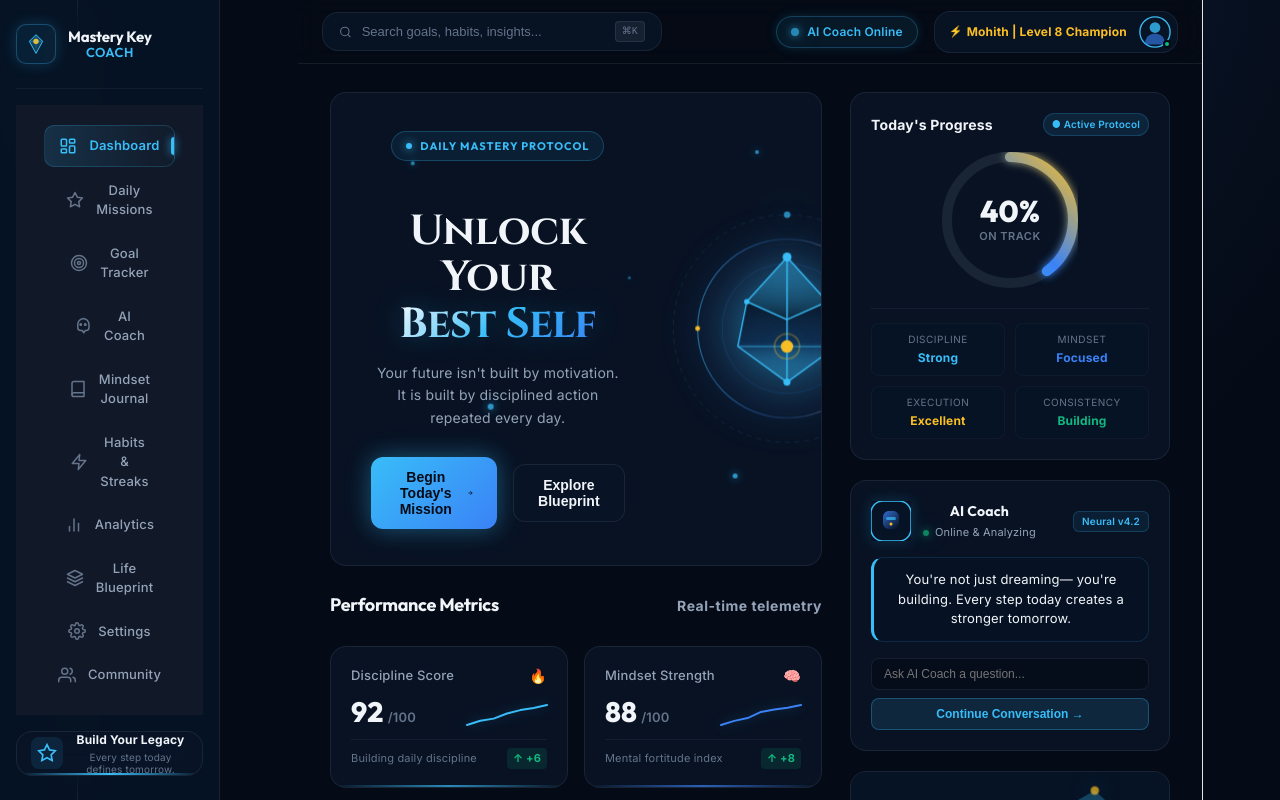
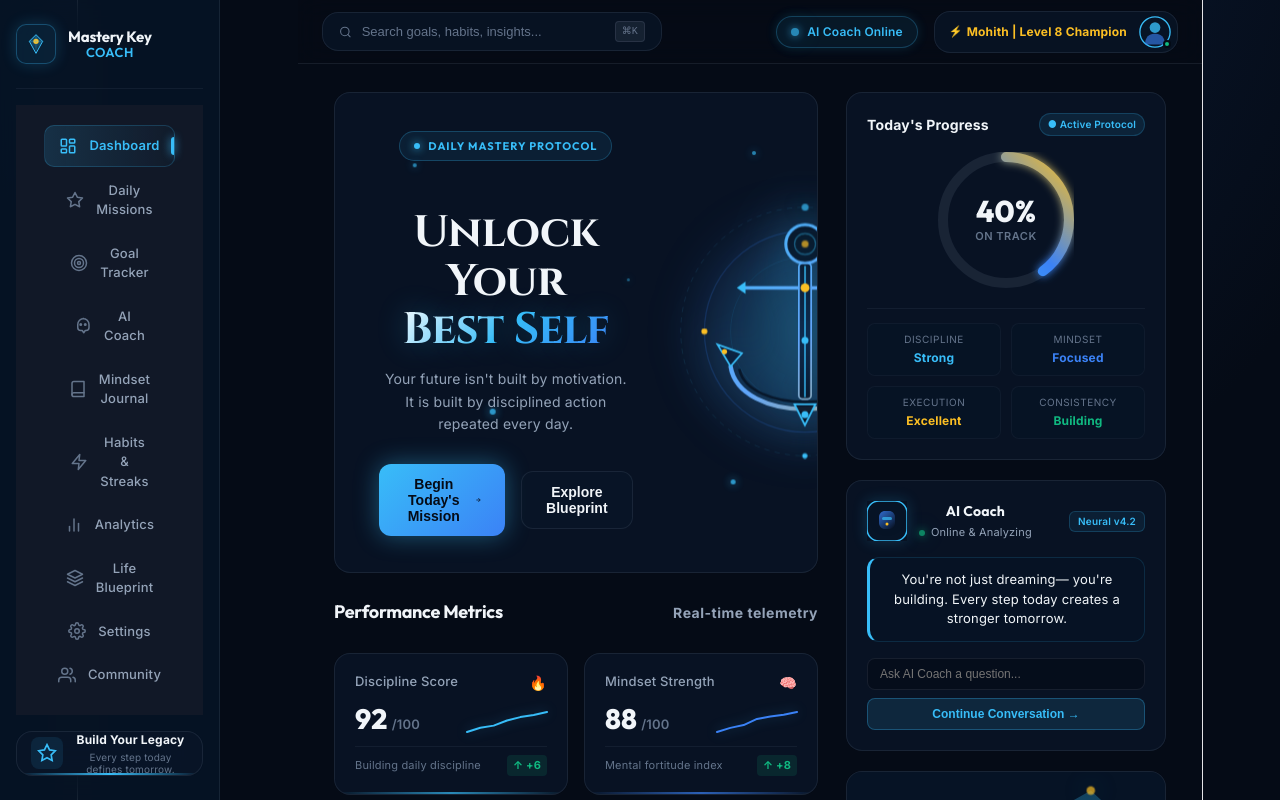
Before and after one commit to mohith21mk/Ai-goal-tracker, a React app in the folder frontend/: page / in a window 1280 px wide. Built offline with nearby package versions, Linux system fonts and the light colour scheme; no server answers; the HTML template or start-up script is replaced by a standard one.

Commit message:
feat: refine dashboard layout and hero anchor

```diff
--- a/frontend/src/components/HeroSection.css
+++ b/frontend/src/components/HeroSection.css
@@ -1,16 +1,17 @@
 .hero-container {
   position: relative;
   width: 100%;
-  padding: 36px 40px;
+  padding: 36px 44px;
   display: flex;
   align-items: center;
   justify-content: space-between;
   gap: 32px;
   border-radius: 24px;
   overflow: hidden;
-  background: radial-gradient(circle at 80% 50%, rgba(56, 189, 248, 0.12) 0%, rgba(7, 20, 38, 0.85) 70%);
-  border: 1px solid rgba(56, 189, 248, 0.2);
+  background: radial-gradient(circle at 85% 50%, rgba(56, 189, 248, 0.14) 0%, rgba(7, 20, 38, 0.88) 70%);
+  border: 1px solid rgba(56, 189, 248, 0.22);
   margin-bottom: 28px;
+  box-sizing: border-border-box;
 }
 
 /* Cosmic Particles */
@@ -38,7 +39,8 @@
 
 /* Hero Text Column */
 .hero-content {
-  max-width: 520px;
+  flex: 1;
+  max-width: 620px;
   z-index: 2;
 }
 
@@ -70,7 +72,7 @@
 }
 
 .hero-title {
-  font-size: 42px;
+  font-size: 44px;
   font-weight: 700;
   line-height: 1.1;
   color: var(--text-primary);
@@ -91,7 +93,7 @@
   color: var(--text-secondary);
   line-height: 1.6;
   margin-bottom: 28px;
-  max-width: 440px;
+  max-width: 480px;
 }
 
 .hero-actions {
@@ -141,8 +143,8 @@
 /* Anchor Visual Column */
 .hero-anchor-visual {
   position: relative;
-  width: 260px;
-  height: 260px;
+  width: 280px;
+  height: 280px;
   display: flex;
   align-items: center;
   justify-content: center;
@@ -152,15 +154,15 @@
 
 .anchor-glow-bg {
   position: absolute;
-  width: 180px;
-  height: 180px;
+  width: 220px;
+  height: 220px;
   border-radius: 50%;
-  background: radial-gradient(circle, rgba(56, 189, 248, 0.3) 0%, rgba(59, 130, 246, 0.1) 60%, transparent 100%);
-  filter: blur(20px);
+  background: radial-gradient(circle, rgba(56, 189, 248, 0.35) 0%, rgba(59, 130, 246, 0.15) 60%, transparent 100%);
+  filter: blur(25px);
 }
 
 .anchor-svg {
   width: 100%;
   height: 100%;
-  filter: drop-shadow(0 0 20px rgba(56, 189, 248, 0.4));
+  filter: drop-shadow(0 0 25px rgba(56, 189, 248, 0.45));
 }
--- a/frontend/src/components/HeroSection.jsx
+++ b/frontend/src/components/HeroSection.jsx
@@ -40,61 +40,75 @@ const HeroSection = () => {
         </div>
       </div>
 
-      {/* Hero Anchor Visual Column (Pure SVG + CSS Cosmic Graphic) */}
-      <div className="hero-anchor-visual">
+      {/* Futuristic Anchor Symbol Visual Column */}
+      <div className="hero-anchor-visual" aria-label="Mastery Key Coach Anchor Symbol of Stability and Growth">
         <div className="anchor-glow-bg" />
         <svg className="anchor-svg animate-float" viewBox="0 0 320 320" fill="none" xmlns="http://www.w3.org/2000/svg">
-          {/* Outer Orbit Rings */}
-          <circle cx="160" cy="160" r="140" stroke="rgba(56, 189, 248, 0.15)" strokeWidth="1" strokeDasharray="6 6" />
-          <circle cx="160" cy="160" r="110" stroke="url(#orbitGrad)" strokeWidth="1.5" />
-          <circle cx="160" cy="160" r="80" stroke="rgba(59, 130, 246, 0.2)" strokeWidth="1" />
-
-          {/* Orbiting Energy Nodes */}
-          <circle cx="160" cy="20" r="4" fill="#38BDF8" className="animate-pulse-glow" />
-          <circle cx="270" cy="160" r="3" fill="#3B82F6" />
-          <circle cx="50" cy="160" r="3" fill="#FBBF24" />
-
-          {/* Cosmic Diamond Anchor Shape */}
-          <g transform="translate(160, 160) scale(1.1)">
-            {/* Upper Crown Pyramid */}
-            <polygon points="0,-80 45,-30 0,-10 -45,-30" fill="url(#anchorFacet1)" stroke="#38BDF8" strokeWidth="1.5" />
-
-            {/* Center Core Diamond */}
-            <polygon points="0,-10 45,-30 55,20 0,60 -55,20 -45,-30" fill="url(#anchorFacet2)" stroke="#38BDF8" strokeWidth="1.5" />
-
-            {/* Inner Glowing Core Lines */}
-            <line x1="0" y1="-80" x2="0" y2="60" stroke="#38BDF8" strokeWidth="2" opacity="0.8" />
-            <line x1="-55" y1="20" x2="55" y2="20" stroke="#38BDF8" strokeWidth="1.5" opacity="0.6" />
-
-            {/* Gold Energy Point (Lower Center) */}
-            <circle cx="0" cy="20" r="7" fill="#FBBF24" />
-            <circle cx="0" cy="20" r="14" stroke="#FBBF24" strokeWidth="1.5" strokeOpacity="0.6" className="animate-pulse-glow" />
-
-            {/* Cyan Luminous Edges */}
-            <circle cx="0" cy="-80" r="5" fill="#38BDF8" />
-            <circle cx="45" cy="-30" r="3" fill="#38BDF8" />
-            <circle cx="-45" cy="-30" r="3" fill="#38BDF8" />
-            <circle cx="0" cy="60" r="4" fill="#38BDF8" />
-          </g>
-
           <defs>
-            <linearGradient id="orbitGrad" x1="20" y1="160" x2="300" y2="160" gradientUnits="userSpaceOnUse">
-              <stop stopColor="#38BDF8" stopOpacity="0.6" />
-              <stop offset="0.5" stopColor="#3B82F6" stopOpacity="0.2" />
-              <stop offset="1" stopColor="#FBBF24" stopOpacity="0.6" />
+            <linearGradient id="anchorGlow" x1="160" y1="20" x2="160" y2="300" gradientUnits="userSpaceOnUse">
+              <stop stopColor="#38BDF8" stopOpacity="0.9" />
+              <stop offset="0.5" stopColor="#3B82F6" stopOpacity="0.8" />
+              <stop offset="1" stopColor="#FBBF24" stopOpacity="0.9" />
             </linearGradient>
-
-            <linearGradient id="anchorFacet1" x1="0" y1="-80" x2="0" y2="-10" gradientUnits="userSpaceOnUse">
-              <stop stopColor="#38BDF8" stopOpacity="0.4" />
-              <stop offset="1" stopColor="#071426" stopOpacity="0.8" />
+            <linearGradient id="anchorBodyGrad" x1="160" y1="40" x2="160" y2="280" gradientUnits="userSpaceOnUse">
+              <stop stopColor="#071426" stopOpacity="0.9" />
+              <stop offset="0.5" stopColor="#0C2548" stopOpacity="0.85" />
+              <stop offset="1" stopColor="#050B16" stopOpacity="0.95" />
             </linearGradient>
-
-            <linearGradient id="anchorFacet2" x1="0" y1="-30" x2="0" y2="60" gradientUnits="userSpaceOnUse">
-              <stop stopColor="#071426" stopOpacity="0.9" />
-              <stop offset="0.5" stopColor="#0c2548" stopOpacity="0.8" />
-              <stop offset="1" stopColor="#38BDF8" stopOpacity="0.3" />
+            <linearGradient id="cyanStrokeGrad" x1="0" y1="0" x2="320" y2="320" gradientUnits="userSpaceOnUse">
+              <stop stopColor="#38BDF8" />
+              <stop offset="0.5" stopColor="#60A5FA" />
+              <stop offset="1" stopColor="#FBBF24" />
             </linearGradient>
           </defs>
+
+          {/* Ambient Orbital Rings */}
+          <circle cx="160" cy="160" r="142" stroke="rgba(56, 189, 248, 0.12)" strokeWidth="1" strokeDasharray="6 6" />
+          <circle cx="160" cy="160" r="115" stroke="rgba(59, 130, 246, 0.18)" strokeWidth="1.5" />
+          <circle cx="160" cy="160" r="85" stroke="rgba(56, 189, 248, 0.1)" strokeWidth="1" />
+
+          {/* Orbit Nodes */}
+          <circle cx="160" cy="18" r="4" fill="#38BDF8" className="animate-pulse-glow" />
+          <circle cx="275" cy="160" r="3.5" fill="#3B82F6" />
+          <circle cx="45" cy="160" r="3.5" fill="#FBBF24" />
+          <circle cx="160" cy="302" r="3" fill="#38BDF8" />
+
+          {/* FUTURISTIC ANCHOR SYMBOL */}
+          <g transform="translate(0, 5)">
+            {/* Top Ring / Shackle of Hope */}
+            <circle cx="160" cy="55" r="22" stroke="url(#cyanStrokeGrad)" strokeWidth="3.5" fill="rgba(7, 20, 38, 0.8)" />
+            <circle cx="160" cy="55" r="12" stroke="rgba(56, 189, 248, 0.4)" strokeWidth="1.5" />
+            <circle cx="160" cy="55" r="4" fill="#FBBF24" className="animate-pulse-glow" />
+
+            {/* Horizontal Stock / Crossbar */}
+            <path d="M 90 105 H 230" stroke="url(#cyanStrokeGrad)" strokeWidth="4" strokeLinecap="round" />
+            <polygon points="82,105 92,98 92,112" fill="#38BDF8" />
+            <polygon points="238,105 228,98 228,112" fill="#38BDF8" />
+
+            {/* Main Vertical Spine of Discipline */}
+            <rect x="153" y="77" width="14" height="155" rx="4" fill="url(#anchorBodyGrad)" stroke="url(#cyanStrokeGrad)" strokeWidth="2" />
+            <line x1="160" y1="80" x2="160" y2="230" stroke="#38BDF8" strokeWidth="2" opacity="0.8" />
+
+            {/* Core Energy Nodes */}
+            <circle cx="160" cy="105" r="5" fill="#FBBF24" />
+            <circle cx="160" cy="165" r="4" fill="#38BDF8" />
+
+            {/* Curved Fluke Arms of Stability */}
+            <path d="M 75 195 C 85 260, 235 260, 245 195" fill="none" stroke="url(#cyanStrokeGrad)" strokeWidth="5" strokeLinecap="round" />
+            <path d="M 85 198 C 95 248, 225 248, 235 198" fill="none" stroke="rgba(7, 20, 38, 0.9)" strokeWidth="3" />
+
+            {/* Left Fluke Arrow */}
+            <path d="M 75 195 L 60 170 L 88 180 Z" fill="url(#anchorBodyGrad)" stroke="#38BDF8" strokeWidth="2" />
+            <circle cx="68" cy="178" r="3" fill="#FBBF24" />
+
+            {/* Right Fluke Arrow */}
+            <path d="M 245 195 L 260 170 L 232 180 Z" fill="url(#anchorBodyGrad)" stroke="#38BDF8" strokeWidth="2" />
+            <circle cx="252" cy="178" r="3" fill="#FBBF24" />
+
+            {/* Bottom Crown Base Point */}
+            <polygon points="160,262 148,238 172,238" fill="url(#anchorBodyGrad)" stroke="#38BDF8" strokeWidth="2" />
+            <circle cx="160" cy="250" r="4" fill="#38BDF8" />
+          </g>
         </svg>
       </div>
     </section>
--- a/frontend/src/pages/Dashboard.css
+++ b/frontend/src/pages/Dashboard.css
@@ -6,24 +6,31 @@
   background-color: var(--dark-bg);
   color: var(--text-primary);
   position: relative;
+  overflow-x: hidden;
 }
 
 /* Main Viewport (right of fixed sidebar) */
 .main-viewport {
   margin-left: 220px;
   flex: 1;
+  width: calc(100% - 220px);
+  max-width: none;
   display: flex;
   flex-direction: column;
   min-width: 0;
   min-height: 100vh;
+  box-sizing: border-box;
 }
 
 /* Content Layout (Center + Right Panel) */
 .dashboard-content-layout {
   display: flex;
   gap: 28px;
-  padding: 28px 32px;
+  padding: 28px 36px;
   flex: 1;
+  width: 100%;
+  max-width: none;
+  box-sizing: border-box;
 }
 
 /* Center Content */
@@ -38,6 +45,7 @@
 .metrics-section,
 .missions-section {
   margin-bottom: 28px;
+  width: 100%;
 }
 
 .section-header {
@@ -64,6 +72,7 @@
   display: grid;
   grid-template-columns: repeat(4, 1fr);
   gap: 16px;
+  width: 100%;
 }
 
 /* Missions List */
@@ -71,6 +80,7 @@
   display: flex;
   flex-direction: column;
   gap: 12px;
+  width: 100%;
 }
 
 /* Right Panel (~320px Fixed Width) */
@@ -160,9 +170,10 @@
 @media (max-width: 768px) {
   .main-viewport {
     margin-left: 0;
+    width: 100%;
   }
   .sidebar-container {
-    display: none; /* Can be toggled with mobile drawer */
+    display: none;
   }
   .dashboard-content-layout {
     padding: 16px;
```
